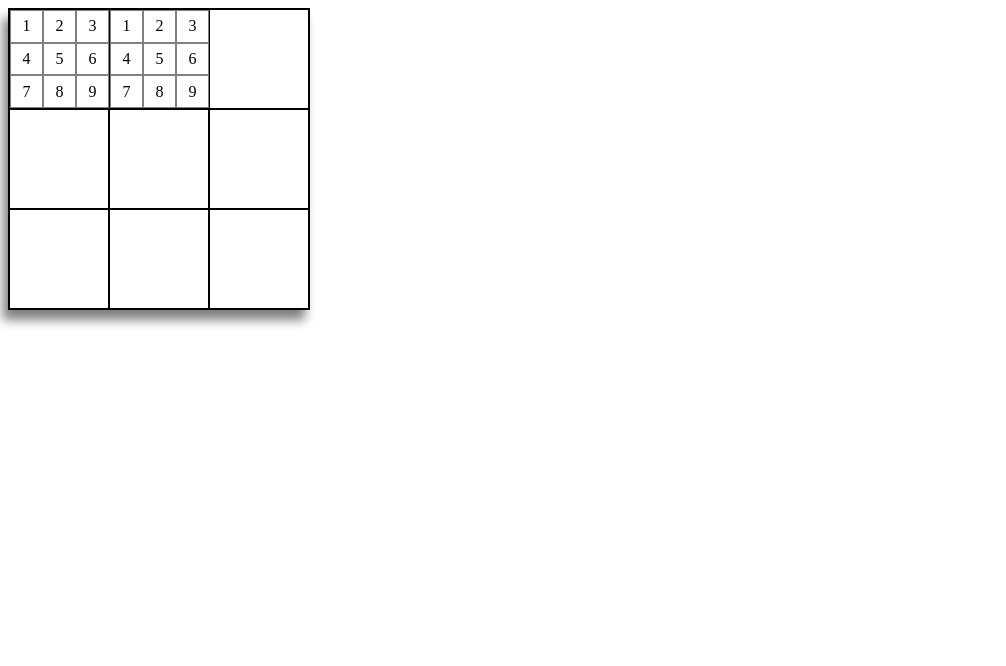
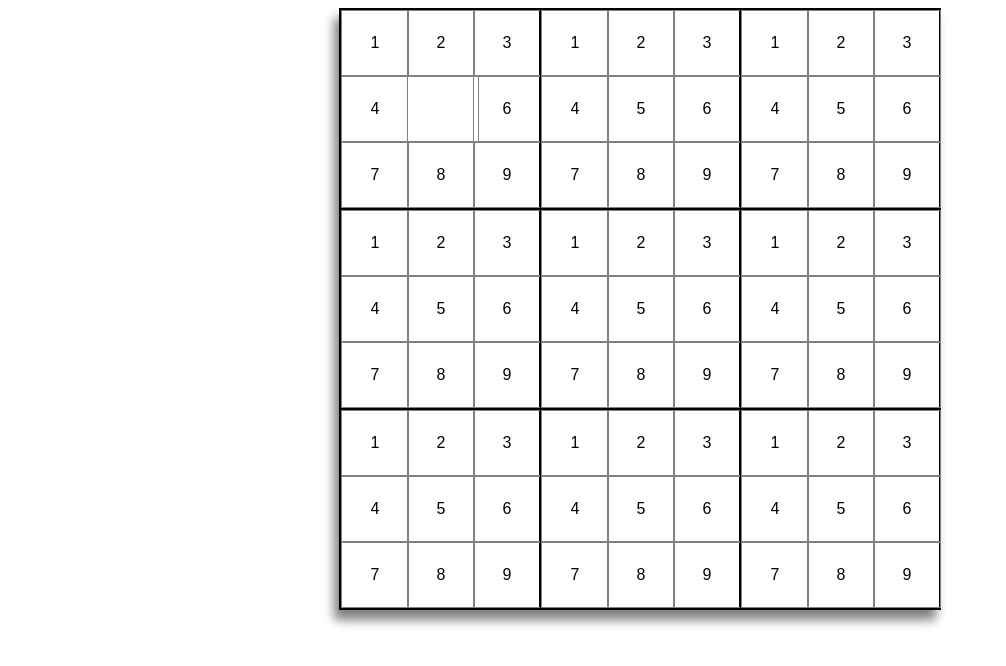
Before and after one commit to Mrashes/sudoku, a plain HTML site: page index.html in a window 1280 px wide. Shown: the whole page, without its empty margins (0-1006 px from the left). Drawn offline with Linux system fonts and the light colour scheme.

Commit message:
filled out board and added input

```diff
--- a/index.html
+++ b/index.html
@@ -15,7 +15,7 @@
             <div class="cell cell2">2</div>
             <div class="cell cell3">3</div>
             <div class="cell cell4">4</div>
-            <div class="cell cell5">5</div>
+            <input type="text" class="numberInput cell">
             <div class="cell cell6">6</div>
             <div class="cell cell7">7</div>
             <div class="cell cell8">8</div>
@@ -32,13 +32,83 @@
             <div class="cell cell8">8</div>
             <div class="cell cell9">9</div>
         </div>
-        <div class="box box3"></div>
-        <div class="box box4"></div>
-        <div class="box box5"></div>
-        <div class="box box6"></div>
-        <div class="box box7"></div>
-        <div class="box box8"></div>
-        <div class="box box9"></div>
+        <div class="box box3">
+            <div class="cell cell1">1</div>
+            <div class="cell cell2">2</div>
+            <div class="cell cell3">3</div>
+            <div class="cell cell4">4</div>
+            <div class="cell cell5">5</div>
+            <div class="cell cell6">6</div>
+            <div class="cell cell7">7</div>
+            <div class="cell cell8">8</div>
+            <div class="cell cell9">9</div>
+        </div>
+        <div class="box box4">
+            <div class="cell cell1">1</div>
+            <div class="cell cell2">2</div>
+            <div class="cell cell3">3</div>
+            <div class="cell cell4">4</div>
+            <div class="cell cell5">5</div>
+            <div class="cell cell6">6</div>
+            <div class="cell cell7">7</div>
+            <div class="cell cell8">8</div>
+            <div class="cell cell9">9</div>
+        </div>
+        <div class="box box5">
+            <div class="cell cell1">1</div>
+            <div class="cell cell2">2</div>
+            <div class="cell cell3">3</div>
+            <div class="cell cell4">4</div>
+            <div class="cell cell5">5</div>
+            <div class="cell cell6">6</div>
+            <div class="cell cell7">7</div>
+            <div class="cell cell8">8</div>
+            <div class="cell cell9">9</div>
+        </div>
+        <div class="box box6">
+            <div class="cell cell1">1</div>
+            <div class="cell cell2">2</div>
+            <div class="cell cell3">3</div>
+            <div class="cell cell4">4</div>
+            <div class="cell cell5">5</div>
+            <div class="cell cell6">6</div>
+            <div class="cell cell7">7</div>
+            <div class="cell cell8">8</div>
+            <div class="cell cell9">9</div>
+        </div>
+        <div class="box box7">
+            <div class="cell cell1">1</div>
+            <div class="cell cell2">2</div>
+            <div class="cell cell3">3</div>
+            <div class="cell cell4">4</div>
+            <div class="cell cell5">5</div>
+            <div class="cell cell6">6</div>
+            <div class="cell cell7">7</div>
+            <div class="cell cell8">8</div>
+            <div class="cell cell9">9</div>
+        </div>
+        <div class="box box8">
+            <div class="cell cell1">1</div>
+            <div class="cell cell2">2</div>
+            <div class="cell cell3">3</div>
+            <div class="cell cell4">4</div>
+            <div class="cell cell5">5</div>
+            <div class="cell cell6">6</div>
+            <div class="cell cell7">7</div>
+            <div class="cell cell8">8</div>
+            <div class="cell cell9">9</div>
+        </div>
+        <div class="box box9">
+            <div class="cell cell1">1</div>
+            <div class="cell cell2">2</div>
+            <div class="cell cell3">3</div>
+            <div class="cell cell4">4</div>
+            <div class="cell cell5">5</div>
+            <div class="cell cell6">6</div>
+            <div class="cell cell7">7</div>
+            <div class="cell cell8">8</div>
+            <div class="cell cell9">9</div>
+        </div>
     </div>
 
 </body>
--- a/main.css
+++ b/main.css
@@ -1,20 +1,28 @@
+* {
+    font-family: Arial, Helvetica, sans-serif
+}
+
 .container {
-    width: 300px;
+    width: 600px;
+    margin: auto;
     display:grid;
-    grid-template-columns: 100px 100px 100px;
-    grid-template-rows: 100px 100px 100px;
+    grid-template-columns: 200px 200px 200px;
+    grid-template-rows: 200px 200px 200px;
     border: solid black 1px;
     box-shadow: -5px 10px 10px gray;
 }
 
 .box {
     display: grid;
-    grid-template-columns: 33px 33px 33px;
+    grid-template-columns: 1fr 1fr 1fr;
+    grid-template-rows: 1fr 1fr 1fr;
     border: solid black 1px;
     /* box-sizing: border-box; */
 }
 
 .cell {
+    width: 100%;
+    text-align: center;
     display: flex;
     justify-content: center;
     align-items: center;
```
Also changed, not shown: index.js (+11 -0 lines).
